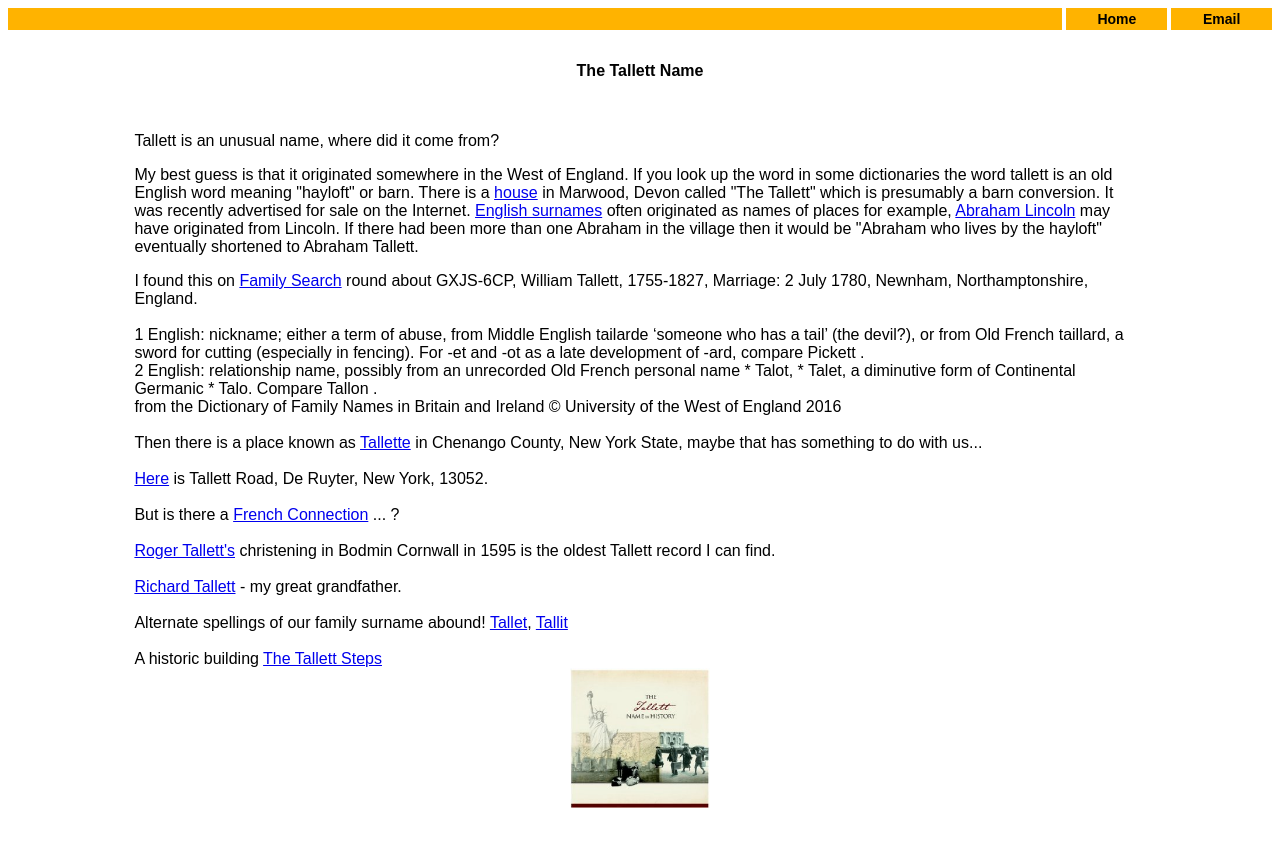
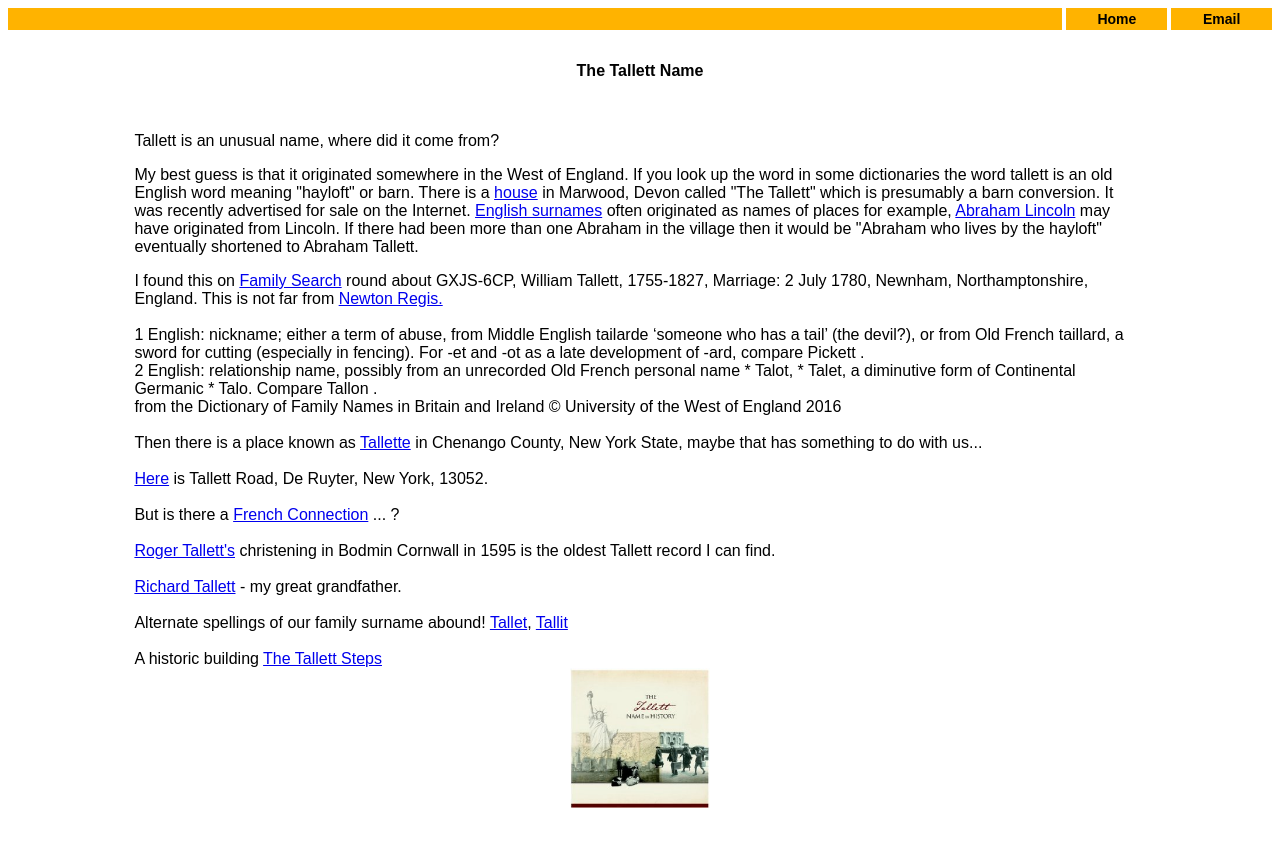
Before and after one commit to DaveTallett26/davetallett26.github.io, a Jekyll site: the page meaning.html, which Jekyll copies as it is, in a window 1280 px wide. Shown: the top 847 px of the page. Built offline with Jekyll 4.4.1, drawn with Linux system fonts in a browser that asks for light colours.

Commit message:
Update meaning.html Newton Regis

```diff
--- a/meaning.html
+++ b/meaning.html
@@ -26,7 +26,7 @@ It was recently advertised for sale on the Internet.
 <a href="http://blogs.ancestry.co.uk/cm/there-are-7-types-of-english-surnames-which-one-is-yours/">English surnames</a> often originated as names of places for example,
 <a href="https://www.surnamedb.com/Surname/Lincoln">Abraham Lincoln</a> may have originated from Lincoln. If there had been more than one Abraham in the village then it
 would be &quot;Abraham who lives by the hayloft&quot; eventually shortened to Abraham Tallett. </P>
-I found this on <a href="https://www.familysearch.org/en/">Family Search</a> round about GXJS-6CP, William Tallett, 1755-1827, Marriage: 2 July 1780, Newnham, Northamptonshire, England.
+I found this on <a href="https://www.familysearch.org/en/">Family Search</a> round about GXJS-6CP, William Tallett, 1755-1827, Marriage: 2 July 1780, Newnham, Northamptonshire, England. This is not far from <a href="https://davetallett26.github.io/church.html">Newton Regis.</a>
 <br/><br/>
 1 English: nickname; either a term of abuse, from Middle English tailarde ‘someone who has a tail’ (the devil?), or from Old French taillard, a sword for cutting (especially in fencing). For -et and -ot as a late development of -ard, compare Pickett .
 <br/>
```
